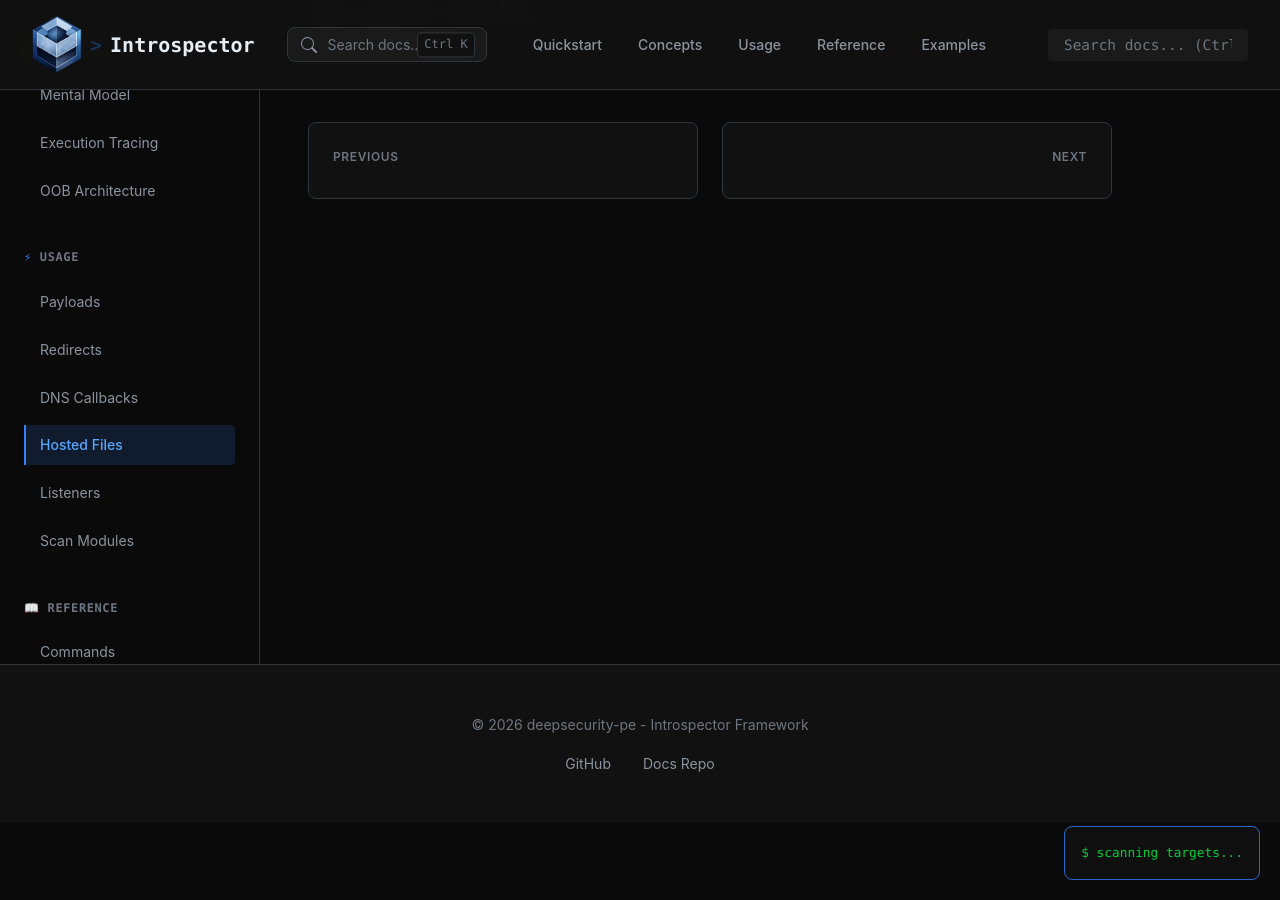
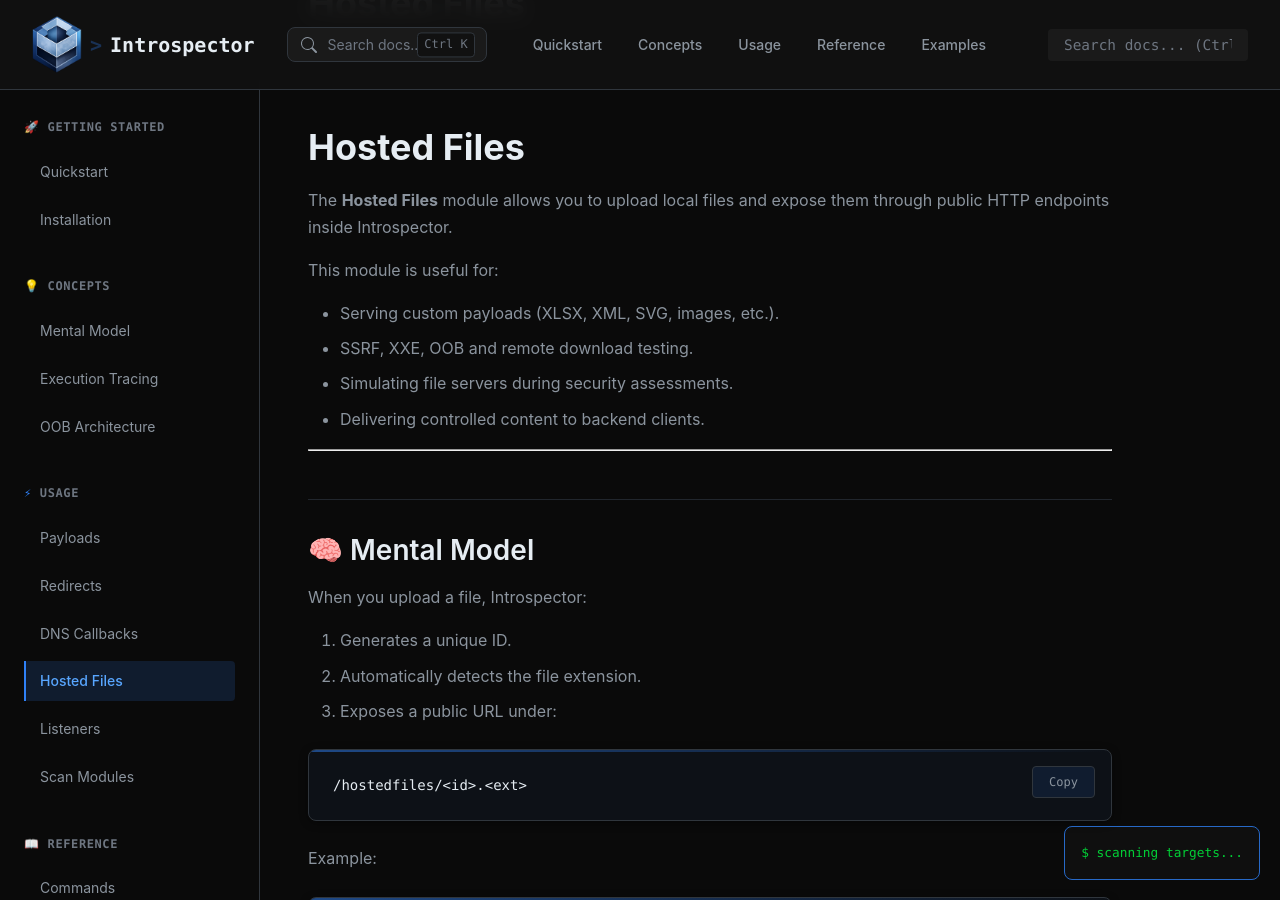
Before and after one commit to Dedal0/Introspector-Docs, a Jekyll site: the page built from usage/hosted-files.md, in a window 1280 px wide and 900 px high, scrolled down 246 px. Built offline with Jekyll 4.4.1, drawn with Linux system fonts in a browser that asks for light colours; some of the changed text lies outside the part shown.

Commit message:
Update hosted-files.md

````diff
--- a/usage/hosted-files.md
+++ b/usage/hosted-files.md
@@ -1,3 +1,133 @@
 ---
 layout: page
 title: Hosted Files
+---
+
+# Hosted Files
+
+The **Hosted Files** module allows you to upload local files and expose them through public HTTP endpoints inside Introspector.
+
+This module is useful for:
+
+- Serving custom payloads (XLSX, XML, SVG, images, etc.).
+- SSRF, XXE, OOB and remote download testing.
+- Simulating file servers during security assessments.
+- Delivering controlled content to backend clients.
+
+---
+
+## 🧠 Mental Model
+
+When you upload a file, Introspector:
+
+1. Generates a unique ID.
+2. Automatically detects the file extension.
+3. Exposes a public URL under:
+
+```
+/hostedfiles/<id>.<ext>
+```
+
+Example:
+
+```
+/hostedfiles/tw7trndx.xlsx
+```
+
+The file is served directly by Introspector.
+
+---
+
+## 🔄 Hosted Files Flow
+
+```
+                ┌──────────────────────────┐
+                │        Auditor / Bot     │
+                │   Backend / Target App   │
+                └─────────────┬────────────┘
+                              │
+                              │ GET /hostedfiles/<id>.<ext>
+                              ▼
+                ┌──────────────────────────┐
+                │        Introspector      │
+                │   Hosted Files Endpoint  │
+                │                          │
+                │  - Validates ID          │
+                │  - Resolves extension    │
+                │  - Streams file content  │
+                └─────────────┬────────────┘
+                              │
+                              │ 200 OK + File Content
+                              ▼
+                ┌──────────────────────────┐
+                │        Client / Backend  │
+                │    Downloads Hosted File │
+                └──────────────────────────┘
+```
+
+---
+
+## ⚡ Commands
+
+### Upload a file
+
+Uploads a local file and exposes it publicly:
+
+```bash
+[Introspector]> file upload templates/pruebas.xlsx
+```
+
+Typical output:
+
+```
+[+] Hosted file -> [ ID: tw7trndx ]
+ URL: /hostedfiles/tw7trndx.xlsx
+```
+
+---
+
+### List hosted files
+
+```bash
+[Introspector]> file list
+```
+
+---
+
+### Delete a hosted file
+
+```bash
+[Introspector]> file delete tw7trndx
+```
+
+---
+
+## 🧪 Practical Pentest Use Cases
+
+### Payload Hosting
+
+Upload testing payloads such as:
+
+- XLSX with formulas
+- XML XXE payloads
+- SVG files
+- CSV Injection payloads
+- Controlled download files
+
+---
+
+### OOB Confirmation
+
+If a backend automatically downloads the file:
+
+- The request will appear in the logs.
+- You can confirm indirect execution behavior.
+
+---
+
+## ✅ Quick Checklist
+
+- [ ] File uploaded successfully
+- [ ] URL `/hostedfiles/<id>.<ext>` copied
+- [ ] Tested via browser or curl
+- [ ] Events verified in Admin UI
````
